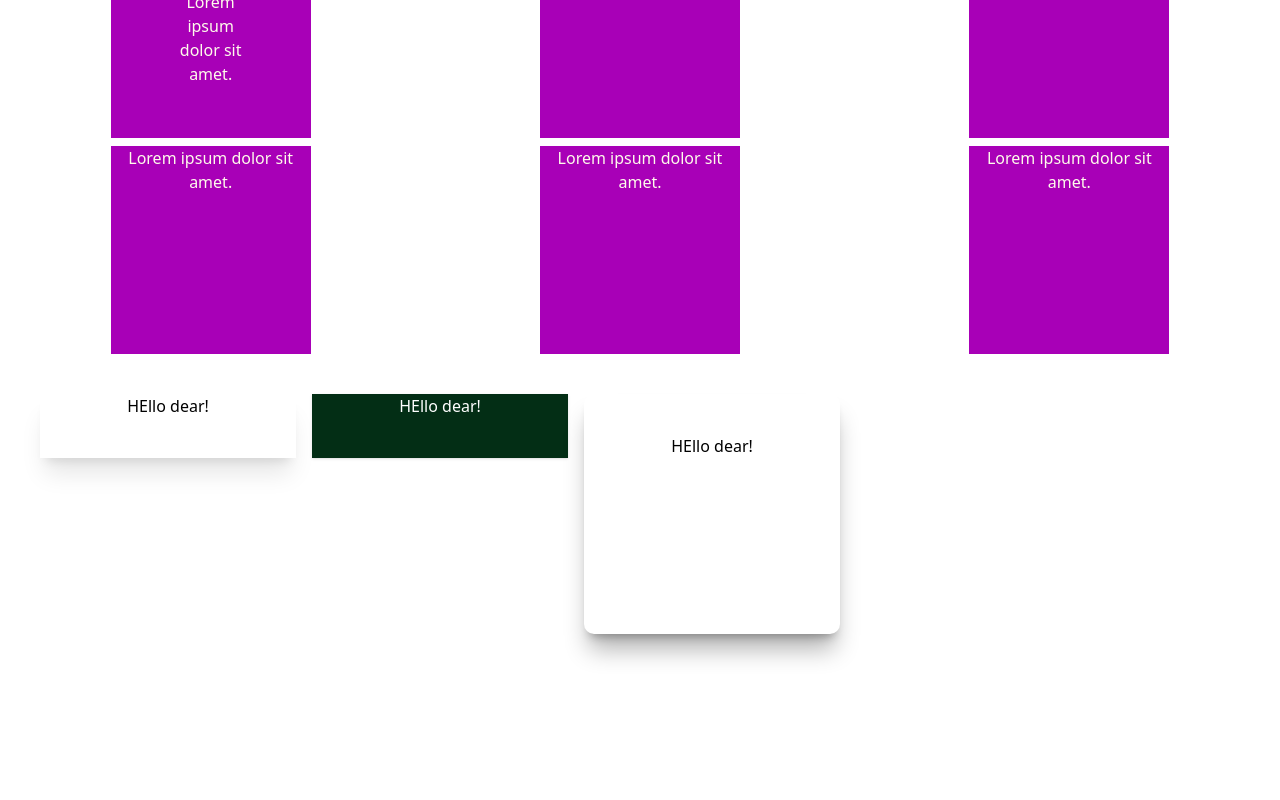
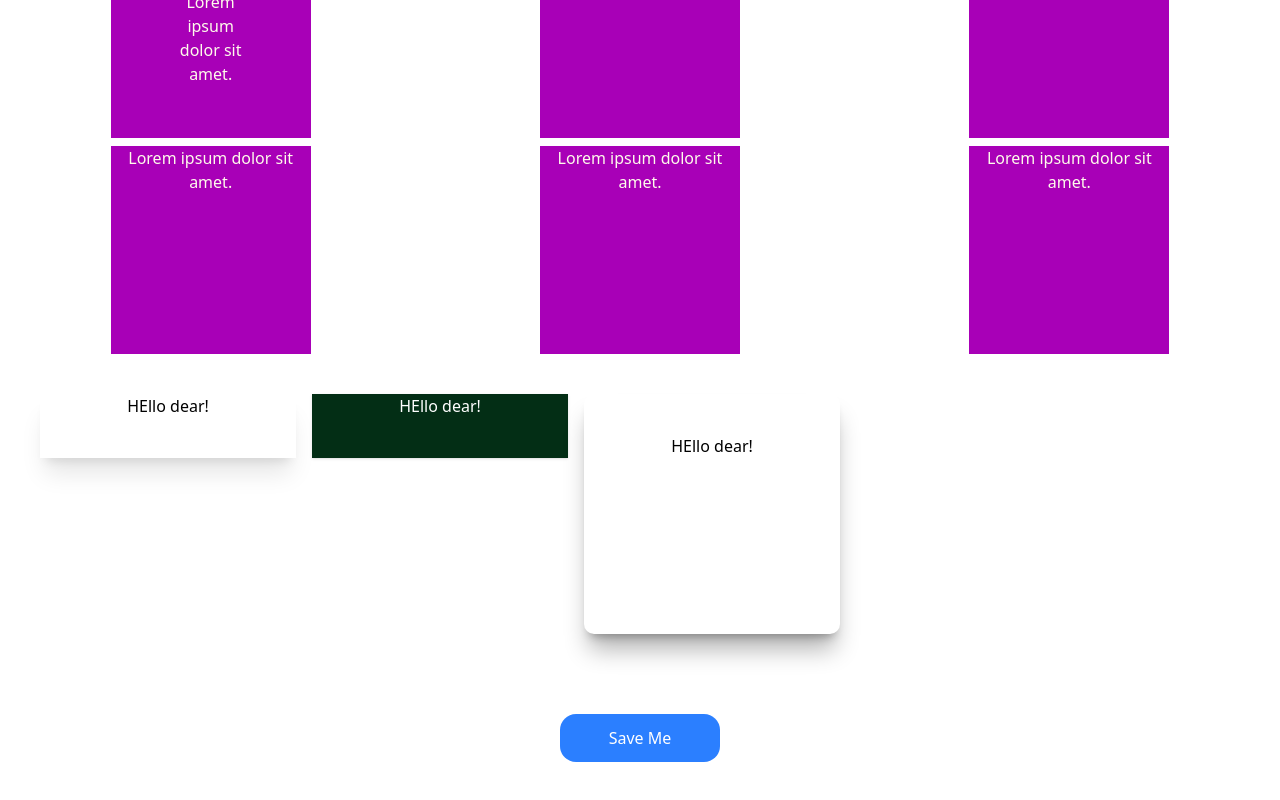
Before and after one commit to saifhusain62/Tailwindcss, a React (Vite) app in the folder tailwind/: page / in a window 1280 px wide. Shown: the part 4834-5634 px from the top of the page. Before the commit the page ends 5508 px from the top, so only its background shows below. Built offline with nearby package versions, Linux system fonts and the light colour scheme.

Commit message:
button make

```diff
--- a/tailwind/src/App.jsx
+++ b/tailwind/src/App.jsx
@@ -322,6 +322,8 @@ function App() {
 
                         </div>
 
+                        {/* SHADOW */}
+
                         <div className='flex mx-auto gap-4 my-auto mt-10 ml-10 mb-10'>
 
                           <div className='bg-white text-black w-3xs h-16 text-center items-center shadow-xl'>HEllo dear!</div>
@@ -331,6 +333,11 @@ function App() {
                         </div>
 
 
+                        <div className='flex  items-center justify-center mt-20 mb-20'>
+                          <button className='w-40 h-12 bg-blue-500 text-white rounded-2xl hover:bg-black '>Save Me</button>
+                        </div>
+
+
 
     </div>
   )
```
